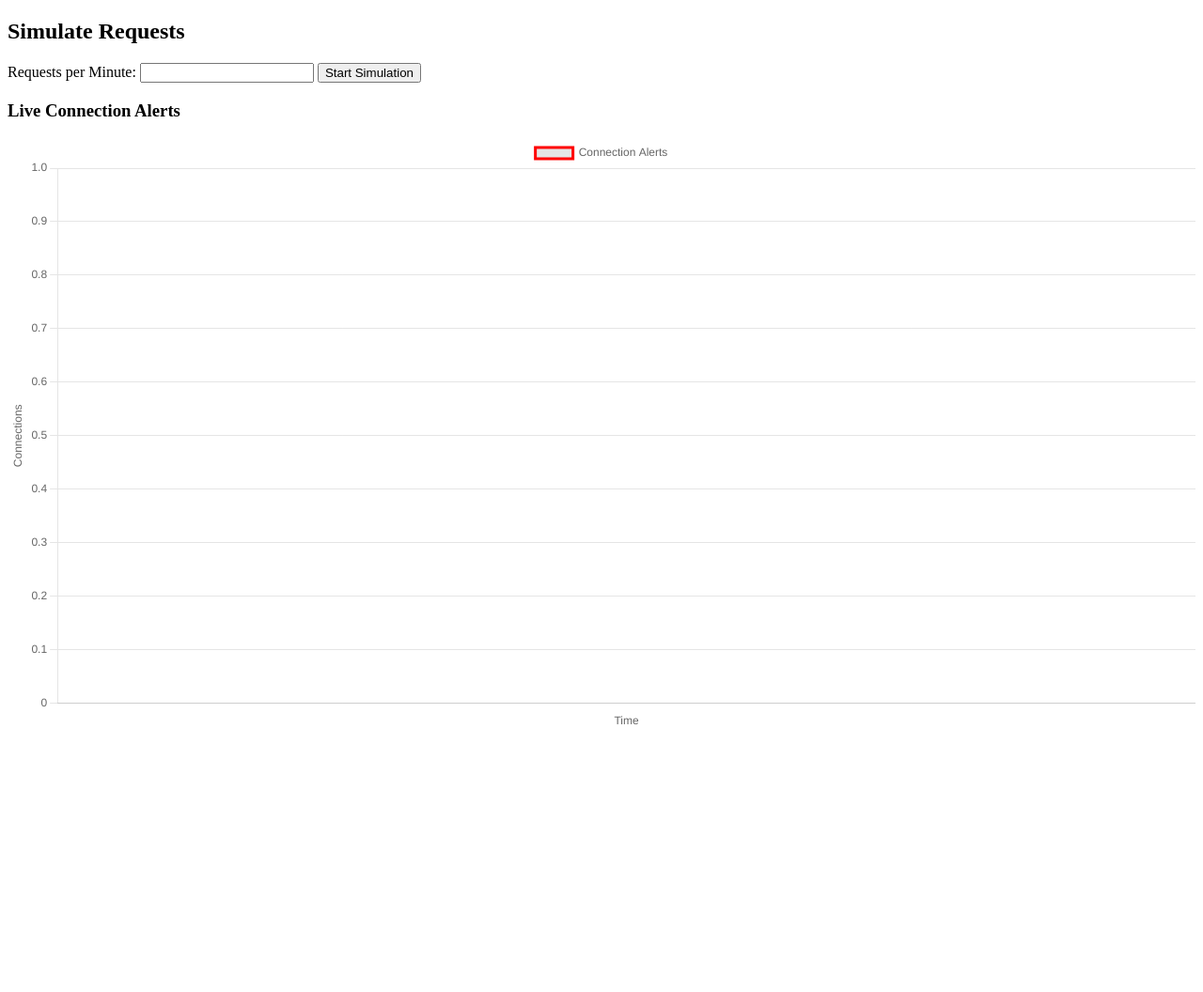
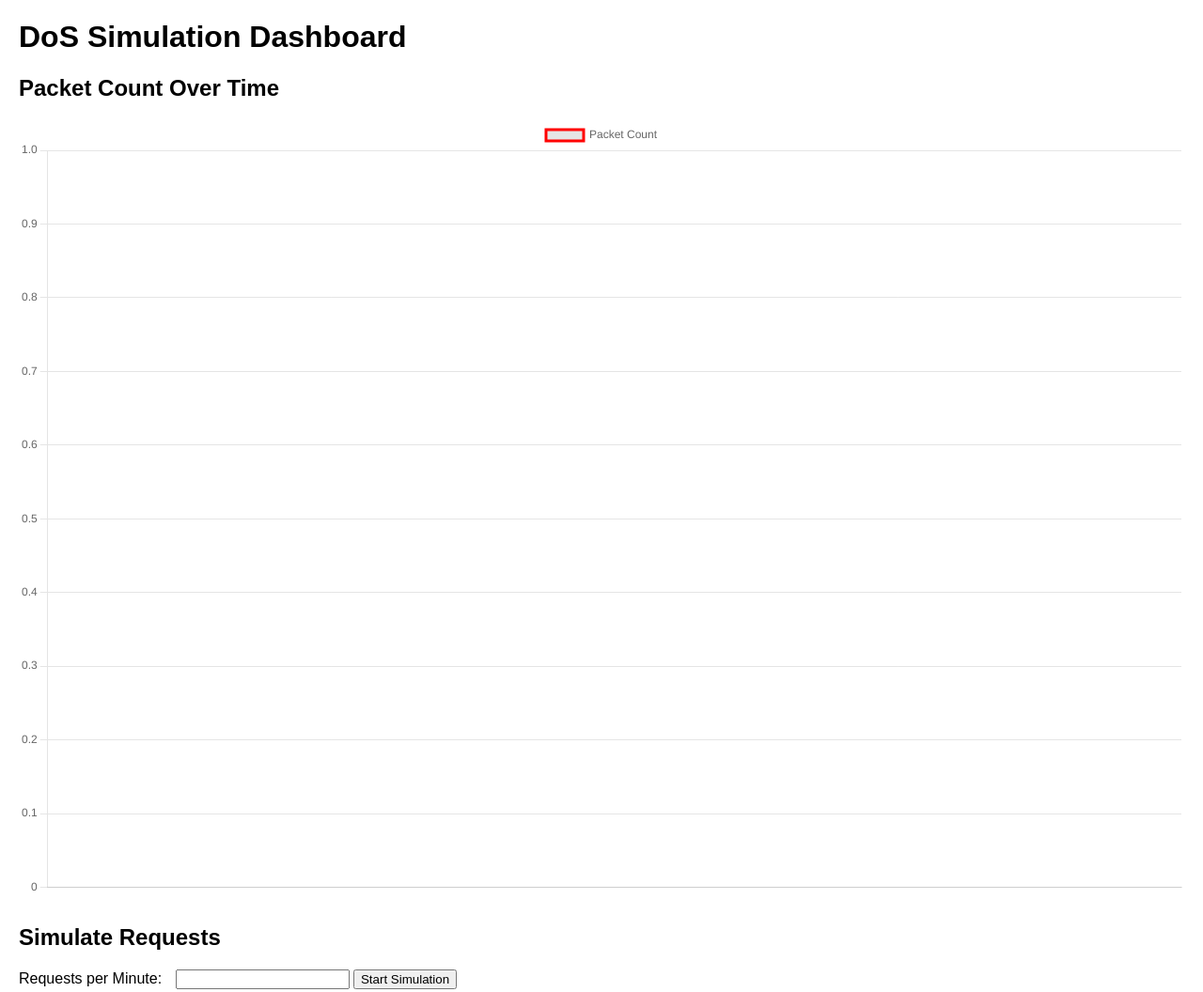
Before and after one commit to Spoorti132006/dos-dashboard, a plain HTML site: page dashboard/templates/index.html in a window 1280 px wide. Shown: the top 1056 px of the page at 94% size. Before the commit the page ends 800 px from the top, so only its background shows below. Drawn offline with nearby package versions, Linux system fonts and the light colour scheme; no server answers.

Commit message:
Fix deployment error

```diff
--- a/dashboard/templates/index.html
+++ b/dashboard/templates/index.html
@@ -2,29 +2,83 @@
 <html>
 <head>
   <title>DoS Simulation Dashboard</title>
+  <script src="https://cdn.jsdelivr.net/npm/chart.js"></script>
+  <style>
+    body {
+      font-family: Arial, sans-serif;
+      margin: 20px;
+    }
+    canvas {
+      margin-bottom: 30px;
+    }
+    form {
+      margin-bottom: 40px;
+    }
+    label {
+      margin-right: 10px;
+    }
+  </style>
 </head>
 <body>
-  <h2>Simulate Requests</h2>
-  <form method="POST">
-    <label>Requests per Minute:</label>
-    <input type="number" name="rpm" min="1" required>
-    <button type="submit">Start Simulation</button>
-  </form>
 
+  <h1>DoS Simulation Dashboard</h1>
+
+  <!-- 📊 Packet Count Graph -->
+  <h2>Packet Count Over Time</h2>
+  <canvas id="attackChart" width="600" height="400"></canvas>
+
+  <script>
+    const attackCtx = document.getElementById('attackChart').getContext('2d');
+    const attackChart = new Chart(attackCtx, {
+      type: 'line',
+      data: {
+        labels: [],
+        datasets: [{
+          label: 'Packet Count',
+          data: [],
+          borderColor: 'red',
+          fill: false
+        }]
+      }
+    });
+
+    function updateAttackGraph() {
+      fetch('https://dos-dashboard.onrender.com/data')
+        .then(res => res.json())
+        .then(data => {
+          attackChart.data.labels = data.labels;
+          attackChart.data.datasets[0].data = data.data;
+          attackChart.update();
+        })
+        .catch(err => console.error("Attack graph error:", err));
+    }
+
+    setInterval(updateAttackGraph, 5000); // Refresh every 5 seconds
+  </script>
+
+  <!-- 🧪 Simulation Form -->
+ <h2>Simulate Requests</h2>
+<form id="simulateForm">
+  <label>Requests per Minute:</label>
+  <input type="number" name="rpm" id="rpmInput" min="1" required>
+  <button type="submit">Start Simulation</button>
+</form>
+<p id="statusMessage"></p>
+
+  <!-- 🚨 Connection Alerts Graph -->
   <h3>Live Connection Alerts</h3>
   <canvas id="trafficChart" width="600" height="300"></canvas>
 
-  <script src="https://cdn.jsdelivr.net/npm/chart.js"></script>
   <script>
-    const ctx = document.getElementById('trafficChart').getContext('2d');
-    const trafficChart = new Chart(ctx, {
+    const trafficCtx = document.getElementById('trafficChart').getContext('2d');
+    const trafficChart = new Chart(trafficCtx, {
       type: 'line',
       data: {
         labels: [],
         datasets: [{
           label: 'Connection Alerts',
           data: [],
-          borderColor: 'red',
+          borderColor: 'blue',
           fill: false
         }]
       },
@@ -36,17 +90,42 @@
       }
     });
 
-    function fetchData() {
-      fetch('/data')
+    function updateTrafficGraph() {
+      fetch('https://dos-dashboard.onrender.com/data')
         .then(response => response.json())
         .then(result => {
           trafficChart.data.labels = result.labels;
           trafficChart.data.datasets[0].data = result.data;
           trafficChart.update();
-        });
+        })
+        .catch(err => console.error("Traffic graph error:", err));
     }
 
-    setInterval(fetchData, 3000); // Refresh every 3 seconds
+    setInterval(updateTrafficGraph, 3000); // Refresh every 3 seconds
   </script>
+<script>
+document.getElementById('simulateForm').addEventListener('submit', function(e) {
+  e.preventDefault(); // Prevent page reload
+
+  const rpm = document.getElementById('rpmInput').value;
+  const formData = new FormData();
+  formData.append('rpm', rpm);
+
+  fetch('https://dos-dashboard.onrender.com/simulate', {
+    method: 'POST',
+    body: formData
+  })
+  .then(response => response.json())
+  .then(result => {
+    document.getElementById('statusMessage').textContent = "Simulation started successfully!";
+  })
+  .catch(error => {
+    console.error("Simulation error:", error);
+    document.getElementById('statusMessage').textContent = "Failed to start simulation.";
+  });
+});
+</script>
+
+
 </body>
 </html>
```
